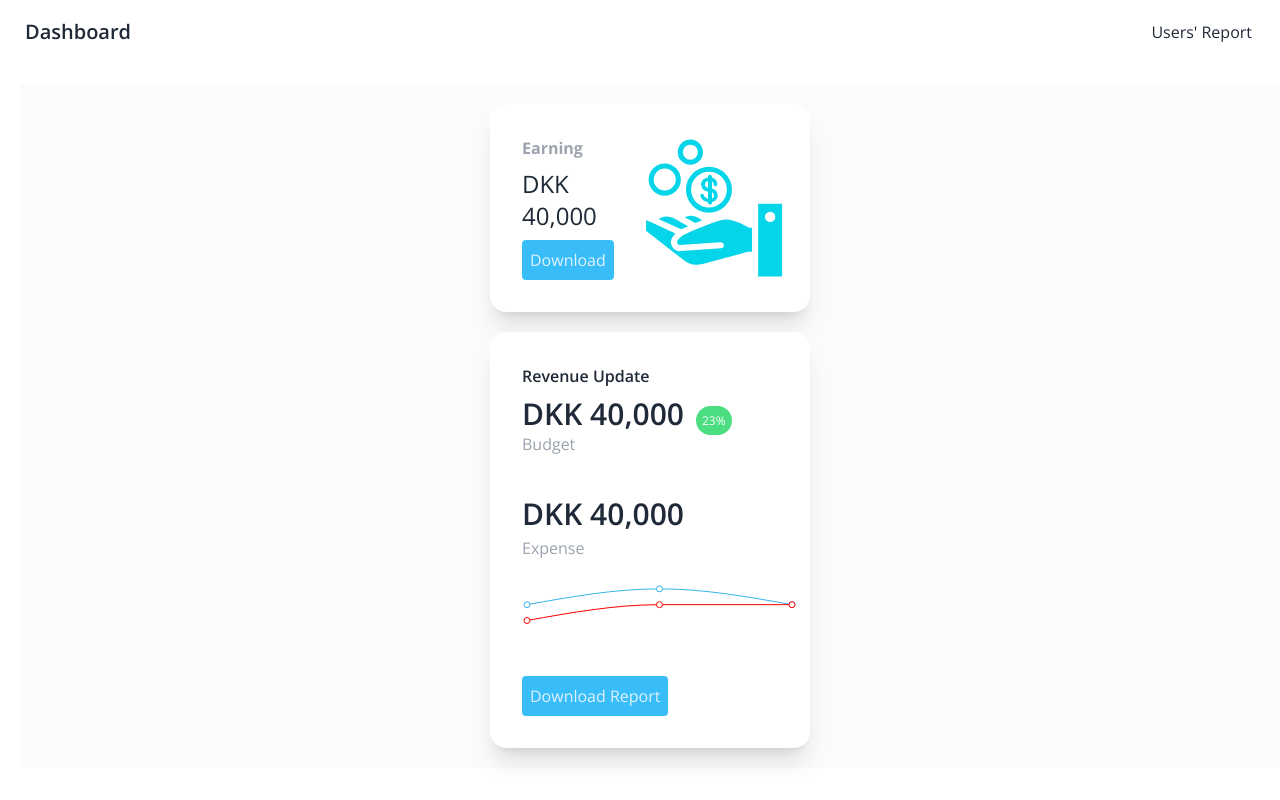
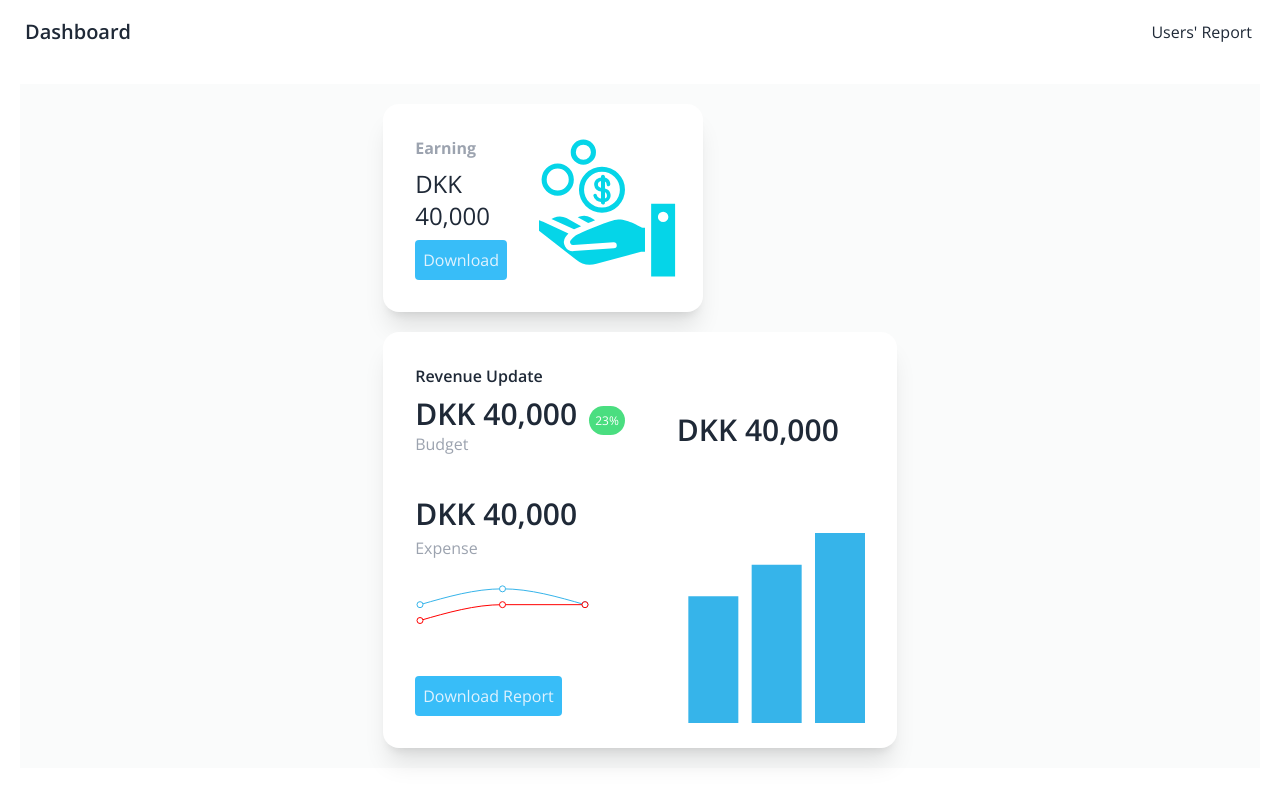
Before and after one commit to ZHANGJialiHappy/Dashboard, a React (Create React App) app: page / in a window 1280 px wide. Built offline with nearby package versions, Linux system fonts and the light colour scheme.

Commit message:
feat: barChart

```diff
--- a/src/data/dummy.tsx
+++ b/src/data/dummy.tsx
@@ -16,6 +16,21 @@ export const revenueData = [
       Expense: 40000,
     },
   ];
+
+export const earningData =[
+  {
+    name: 'January',
+    Earning: 400000,
+  },
+  {
+    name: 'Feburary',
+    Earning: 500000,
+  },
+  {
+    name: 'March',
+    Earning: 600000,
+  },
+]
 
 export const usersData = [
   {
--- a/src/pages/Dashboard.tsx
+++ b/src/pages/Dashboard.tsx
@@ -1,10 +1,10 @@
-import { LineChart, Line } from 'recharts';
-import { revenueData } from "../data/dummy";
+import { LineChart, Line, BarChart, Bar } from 'recharts';
+import { earningData, revenueData } from "../data/dummy";
 import earning from "../data/earning.svg"
 
 function Dashboard() {
   return (
-    <div className="mt-5 ml-5 bg-main-bg flex justify-center">
+    <div className="mt-5 m-5 bg-main-bg flex justify-center">
       <div className="m-5">
         <div className="card card-side w-80 bg-base-100 shadow-xl">
           <div className="card-body">
@@ -17,9 +17,9 @@ function Dashboard() {
           <figure><img src={earning} alt="earning" /></figure>
         </div>
         <div className="mt-5">
-          <div className="card w-80 bg-base-100 shadow-xl">
+          <div className="card card-side items-end w-auto bg-base-100 shadow-xl">
             <div className="card-body">
-              <p className="font-semibold"> Revenue Update </p>
+              <p className="font-semibold">Revenue Update</p>
               <div>
                 <p>
                   <span className="text-3xl font-semibold">DKK 40,000</span>
@@ -34,7 +34,7 @@ function Dashboard() {
                 <p className="text-gray-400 mt-1">Expense</p>
               </div>
               <LineChart
-                width={300}
+                width={200}
                 height={100}
                 data={revenueData}
                 margin={{
@@ -51,6 +51,13 @@ function Dashboard() {
                 <button className="rounded bg-sky-400 opacity-0.9 text-sky-100 hover:drop-shadow-xl p-2 ">Download Report</button>
               </div>
             </div>
+            <div className="m-5">
+            <p className="text-3xl font-semibold mb-20">DKK 40,000</p>
+            <BarChart width={200} height={200} data={earningData}>
+          <Bar dataKey="Earning" fill="#36B4EA" />
+        </BarChart>
+            </div>
+
           </div>
 
 
```
